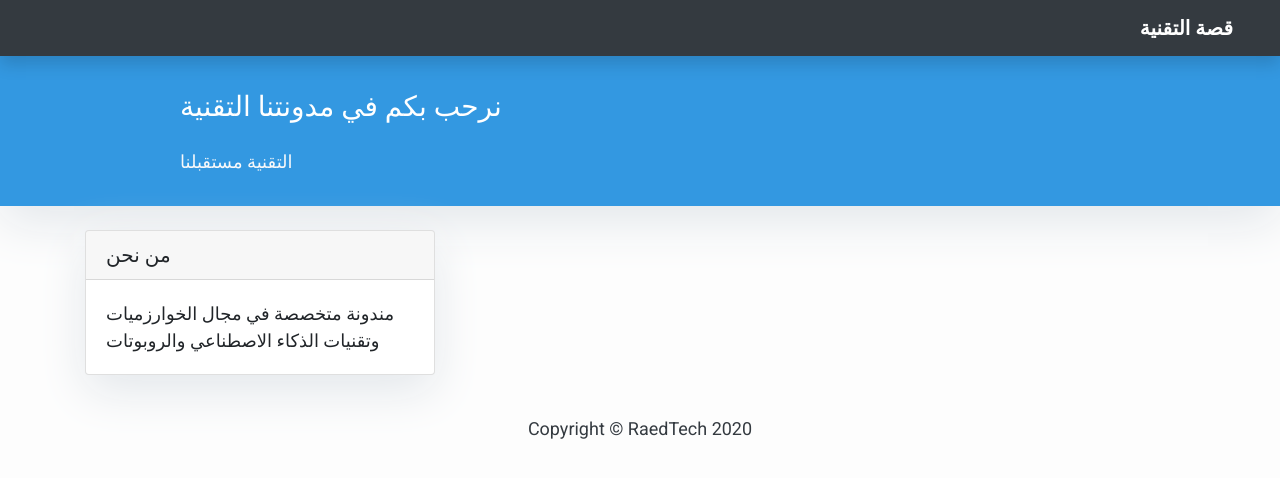
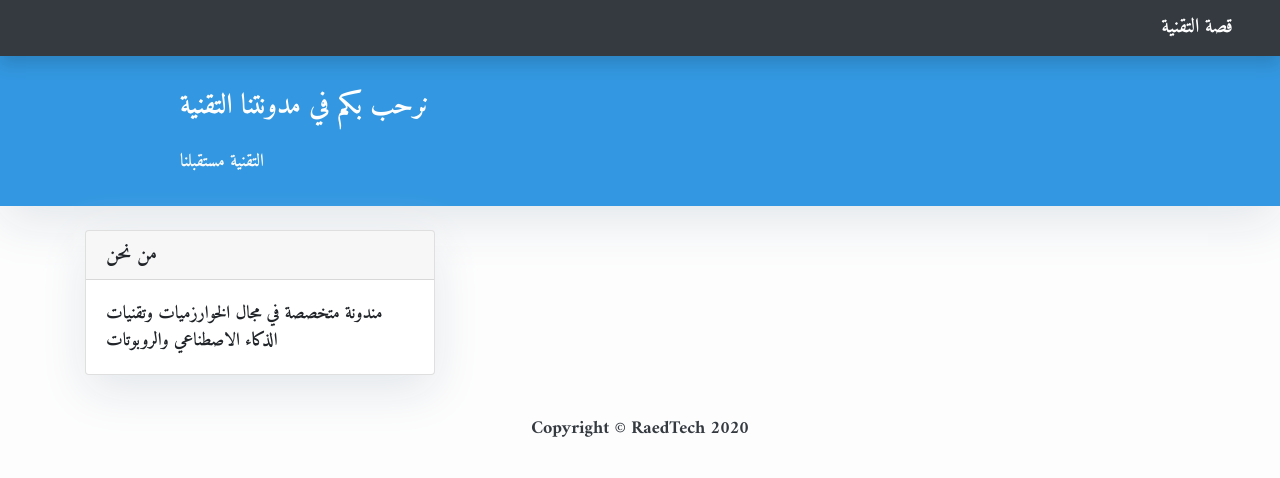
Before and after one commit to RaedSalhab/FirstPro_Dango, a Django app: page / in a window 1280 px wide. Shown: the top 478 px of the page. Run offline with Django 3.2, Linux system fonts and the light colour scheme; data that the repository does not hold is empty; some libraries are stand-ins or nearby versions.

Commit message:
Change font to Amiri

```diff
--- a/news/templates/news/base.html
+++ b/news/templates/news/base.html
@@ -2,18 +2,16 @@
 <html lang="ar" dir="rtl">
 <head>
     <meta charset="UTF-8">
-        <link href="https://fonts.googleapis.com/css?family=Roboto:400,700" rel="stylesheet">
+     <link href="https://fonts.googleapis.com/css2?family=Amiri:ital,wght@0,700;1,400&display=swap" rel="stylesheet">
     <meta name="google" content="notranslate" />
     <meta name="viewport" content="width=device-width, initial-scale=1" />
     <link rel="stylesheet"
           href="https://cdn.rtlcss.com/bootstrap/v4.2.1/css/bootstrap.min.css"
           integrity="sha384-vus3nQHTD+5mpDiZ4rkEPlnkcyTP+49BhJ4wJeJunw06ZAp+wzzeBPUXr42fi8If"
           crossorigin="anonymous">
-</head>
-<body>
     <style>
         body {
-            font-family: "Roboto", sans-serif;
+            font-family: 'Amiri', serif;
             font-size: 17px;
             background-color: #fdfdfd;
         }
@@ -33,6 +31,8 @@
             padding-top: 10px;
         }
     </style>
+</head>
+<body class="lateef">
 
         <!-- Navigation -->
         <nav class="navbar navbar-expand-lg navbar-dark bg-dark shadow" id="mainNav">
--- a/news/templates/news/index.html
+++ b/news/templates/news/index.html
@@ -2,7 +2,7 @@
 {% block content %}
     <style>
     body {
-        font-family: "Roboto", sans-serif;
+        font-family: 'Amiri', serif;
         font-size: 18px;
         background-color: #fdfdfd;
     }
```
Lines whose indentation alone changed are shown as unchanged.
